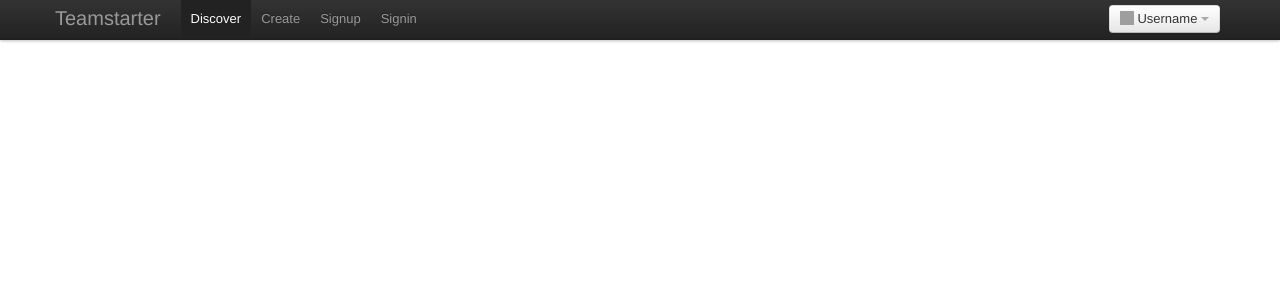
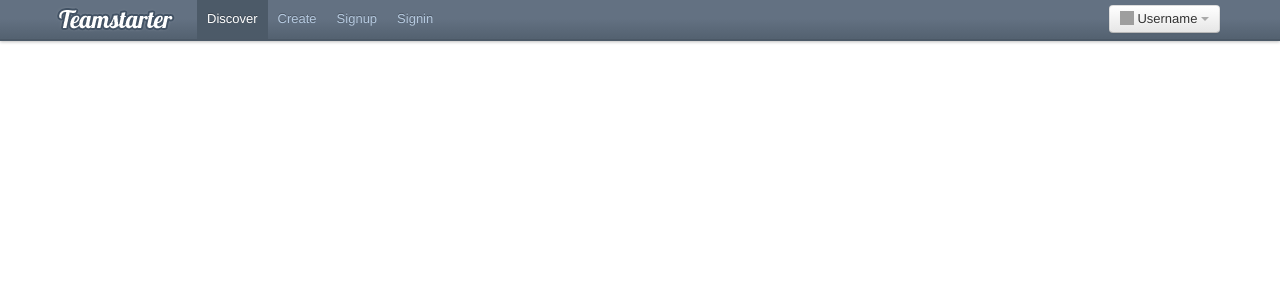
Before and after one commit to starlock/teamstarter, a Flask app: page / in a window 1280 px wide. Shown: the top 300 px of the page. Run offline with Flask 2, Linux system fonts and the light colour scheme; parts of the project's set-up code (start-up, migrations or seed data) failed here and were passed over; some libraries are stand-ins or nearby versions; grey boxes are pictures that could not be loaded.

Commit message:
Customized Twitter Bootstrap navigation bar.
Integrated our newly created logotype + changed the color of the dickbar
along with all text colors etc.

```diff
--- a/static/css/base.css
+++ b/static/css/base.css
@@ -1,13 +1,43 @@
-html, body, h1, p {
+html {
     margin: 0;
     padding: 0;
-    font-family: Helvetica, arial, sans-serif;
+    font-family: "Helvetica Neue", Helvetica, arial, sans-serif;
 }
 
-#header {
-    padding: 15px;
-    background: #eee;
+/*******************************************************************************
+ * OUR CUSTOM NAVIGATION DESIGN
+ *******************************************************************************/
+
+.navbar-inner {
+    border-bottom: 1px solid #4c5a68;
+
+    background-image: linear-gradient(bottom, rgb(84,98,113) 5%, rgb(99,113,130) 53%);
+    background-image: -o-linear-gradient(bottom, rgb(84,98,113) 5%, rgb(99,113,130) 53%);
+    background-image: -moz-linear-gradient(bottom, rgb(84,98,113) 5%, rgb(99,113,130) 53%);
+    background-image: -webkit-linear-gradient(bottom, rgb(84,98,113) 5%, rgb(99,113,130) 53%);
+    background-image: -ms-linear-gradient(bottom, rgb(84,98,113) 5%, rgb(99,113,130) 53%);
+
+    background-image: -webkit-gradient(
+        linear,
+        left bottom,
+        left top,
+        color-stop(0.05, rgb(84,98,113)),
+        color-stop(0.53, rgb(99,113,130))
+    );
 }
+
+.navbar .nav > li > a {
+    color: #b5c9df;
+}
+
+.navbar .nav .active > a, .navbar .nav .active > a:hover {
+    background-color: #4c5a68;
+}
+
+.navbar .brand {
+    padding: 6px 20px 7px;
+}
+
 
 #header h1 {
     font-family: 'Acme';
--- a/templates/base.html
+++ b/templates/base.html
@@ -32,7 +32,9 @@
 					<span class="icon-bar"></span>
 					<span class="icon-bar"></span>
 				</a>
-				<a class="brand" href="#">Teamstarter</a>
+				<a class="brand" href="#">
+					<img src="{{ url_for("static", filename="i/logo.png") }}" alt="Teamstarter" />
+				</a>
 				<div class="btn-group pull-right">
 					<a class="btn dropdown-toggle" data-toggle="dropdown" href="#">
 						<i class="icon-user"></i> Username
```
Also changed, not shown: static/i/logo.png (added).
